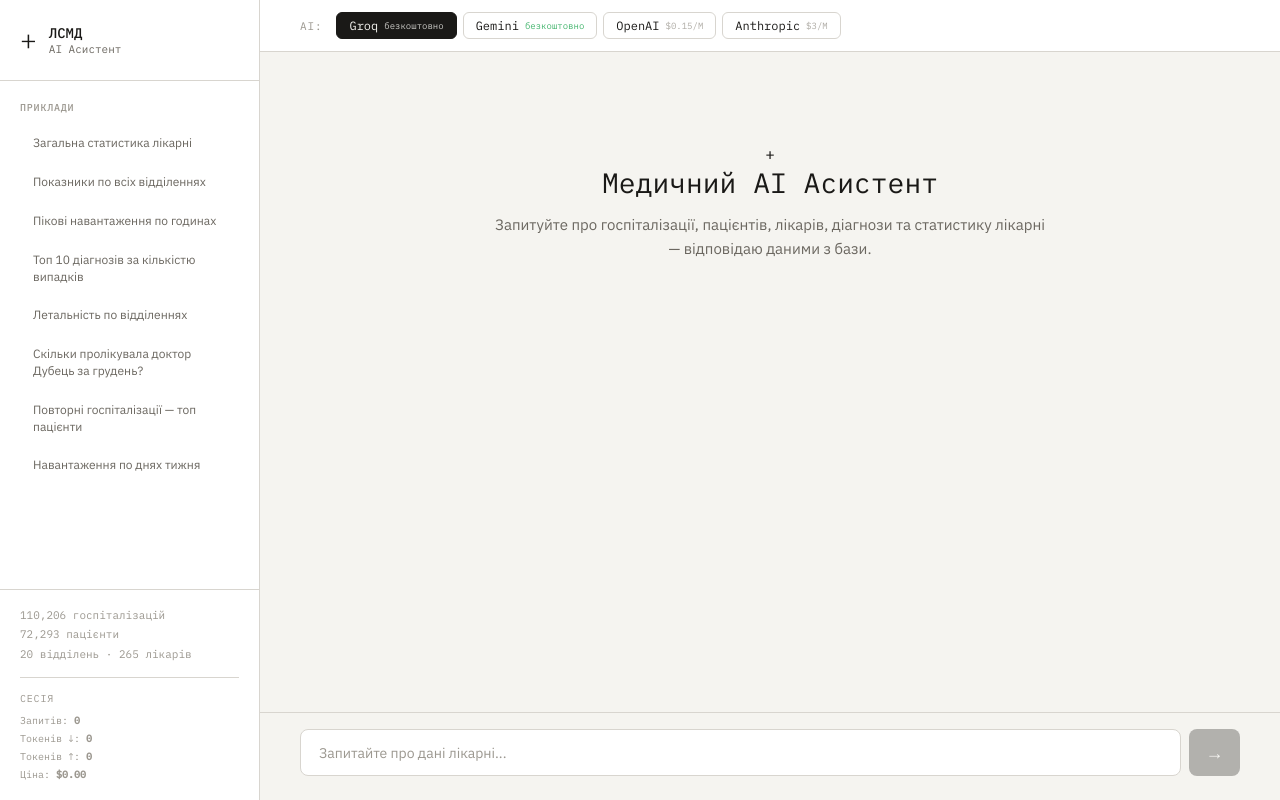
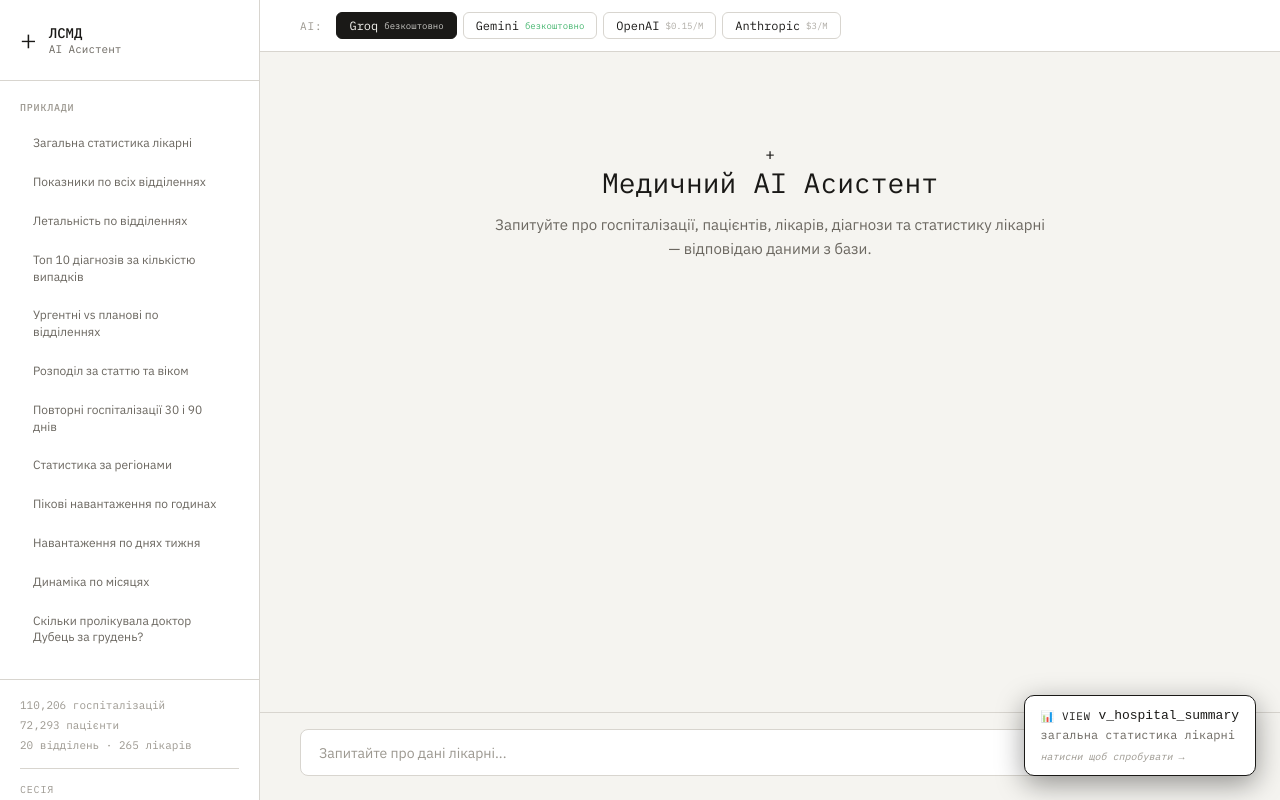
Before and after one commit to julbly38-a11y/hospital-analytics, a Next.js app: page / in a window 1280 px wide. Built offline with nearby package versions, Linux system fonts and the light colour scheme.

Commit message:
UI: expand examples to 12 + rotating VIEW hint popups

```diff
--- a/pages/index.js
+++ b/pages/index.js
@@ -12,12 +12,31 @@ const PROVIDERS = [
 const EXAMPLES = [
   'Загальна статистика лікарні',
   'Показники по всіх відділеннях',
+  'Летальність по відділеннях',
+  'Топ 10 діагнозів за кількістю випадків',
+  'Ургентні vs планові по відділеннях',
+  'Розподіл за статтю та віком',
+  'Повторні госпіталізації 30 і 90 днів',
+  'Статистика за регіонами',
   'Пікові навантаження по годинах',
-  'Топ 10 діагнозів за кількістю випадків',
-  'Летальність по відділеннях',
+  'Навантаження по днях тижня',
+  'Динаміка по місяцях',
   'Скільки пролікувала доктор Дубець за грудень?',
-  'Повторні госпіталізації — топ пацієнти',
-  'Навантаження по днях тижня',
+]
+
+// Спливаючі підказки про доступні VIEW (показуються періодично)
+const VIEW_HINTS = [
+  { view: 'v_hospital_summary', desc: 'загальна статистика лікарні' },
+  { view: 'v_department_stats', desc: 'летальність та активність по відділеннях' },
+  { view: 'v_case_metrics', desc: '35 прапорців кожного випадку' },
+  { view: 'v_urgency_stats', desc: 'ургентні проти планових' },
+  { view: 'v_readmission_metrics', desc: 'повторні госпіталізації 30/90 днів' },
+  { view: 'v_diagnosis_stats', desc: 'статистика по діагнозах МКХ-10' },
+  { view: 'v_patient_stats', desc: 'розподіл за статтю та віком' },
+  { view: 'v_region_stats', desc: 'географія пацієнтів' },
+  { view: 'v_peak_by_hour', desc: 'навантаження по годинах' },
+  { view: 'v_peak_by_weekday', desc: 'навантаження по днях тижня' },
+  { view: 'v_peak_by_month', desc: 'динаміка по місяцях' },
 ]
 
 const COL_LABELS = {
@@ -114,11 +133,25 @@ export default function Home() {
   const [stats, setStats] = useState({ count: 0, tokensIn: 0, tokensOut: 0, cost: 0 })
   const [limits, setLimits] = useState(null)
   const [provider, setProvider] = useState('groq')
+  const [hint, setHint] = useState(null)
   const bottomRef = useRef(null)
 
   useEffect(() => {
     bottomRef.current?.scrollIntoView({ behavior: 'smooth' })
   }, [messages, loading])
+
+  // Спливаючі підказки про VIEW — періодична ротація
+  useEffect(() => {
+    let idx = 0
+    const show = () => {
+      setHint(VIEW_HINTS[idx % VIEW_HINTS.length])
+      idx++
+      setTimeout(() => setHint(null), 4000) // показ 4 сек
+    }
+    const first = setTimeout(show, 3000)      // перша через 3 сек
+    const loop = setInterval(show, 11000)     // потім кожні 11 сек
+    return () => { clearTimeout(first); clearInterval(loop) }
+  }, [])
 
   async function send(question) {
     if (!question.trim() || loading) return
@@ -279,6 +312,34 @@ export default function Home() {
           </div>
         </main>
       </div>
+
+      {/* Спливаюче вікно: періодично показує доступні VIEW */}
+      {hint && (
+        <div
+          onClick={() => send(`Покажи дані з ${hint.view}`)}
+          style={{
+            position: 'fixed', bottom: '24px', right: '24px', zIndex: 50,
+            background: 'var(--surface, #1a1a1a)', border: '1px solid var(--accent, #4ade80)',
+            borderRadius: '10px', padding: '12px 16px', maxWidth: '320px', cursor: 'pointer',
+            boxShadow: '0 8px 28px rgba(0,0,0,0.4)',
+            animation: 'hintIn 0.4s ease', fontFamily: "'IBM Plex Mono', monospace"
+          }}
+        >
+          <div style={{ display: 'flex', alignItems: 'center', gap: '8px', marginBottom: '4px' }}>
+            <span style={{ color: 'var(--accent, #4ade80)', fontSize: '11px', letterSpacing: '0.05em' }}>📊 VIEW</span>
+            <code style={{ color: 'var(--text, #fff)', fontSize: '13px', fontWeight: 500 }}>{hint.view}</code>
+          </div>
+          <p style={{ color: 'var(--text2, #999)', fontSize: '12px', margin: 0, lineHeight: 1.4 }}>{hint.desc}</p>
+          <p style={{ color: 'var(--text3, #666)', fontSize: '10px', margin: '6px 0 0', fontStyle: 'italic' }}>натисни щоб спробувати →</p>
+        </div>
+      )}
+
+      <style jsx global>{`
+        @keyframes hintIn {
+          from { opacity: 0; transform: translateY(20px) scale(0.95); }
+          to { opacity: 1; transform: translateY(0) scale(1); }
+        }
+      `}</style>
     </>
   )
 }
```
